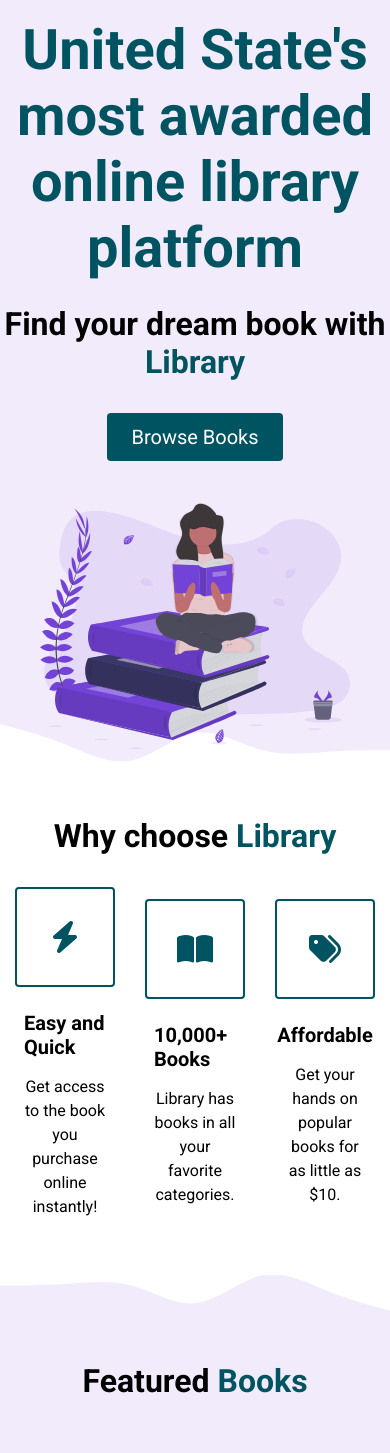
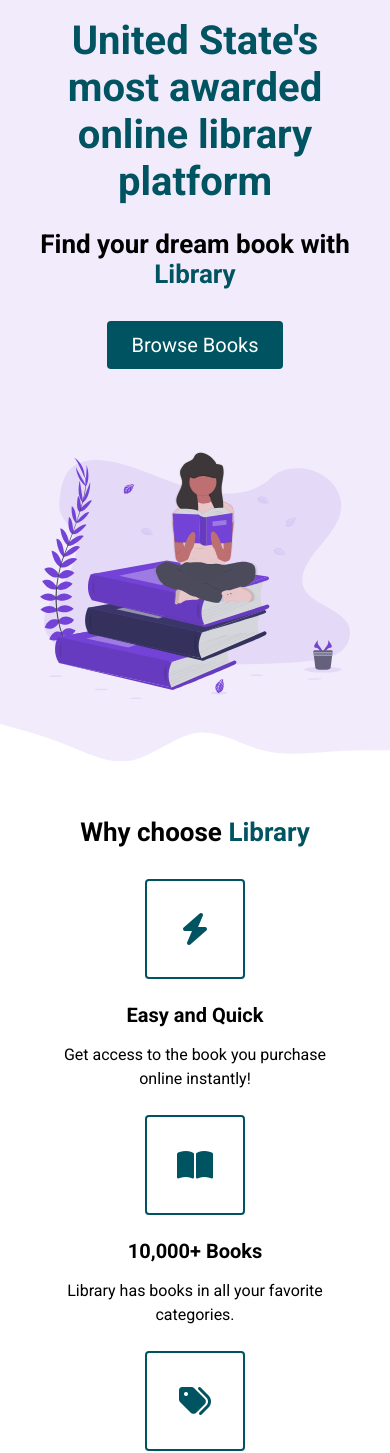
Before and after one commit to masonb03/E-Commerce, a plain HTML site: page index.html in a window 390 px wide. Shown: the part 83-1536 px from the top of the page. Drawn offline with Linux system fonts and the light colour scheme; a web font is replaced by a local one.

Commit message:
Refactor navigation menu and enhance header responsiveness with styling adjustments

```diff
--- a/index.html
+++ b/index.html
@@ -31,7 +31,7 @@
                     <ul class="menu__links">
                         <li class="menu__list"><a href="#" class="menu__link" onClick="closeMenu()">Home</a></li>
                         <li class="menu__list"><a href="#features" class="menu__link" onClick="closeMenu()">Books</a></li>
-                        <li class="menu__list"><a href="#" class="menu__link no-cursor" onClick="closeMenu()">Contact</a></li>
+                        <li class="menu__list"><a class="menu__link no-cursor" onClick="closeMenu()">Contact</a></li>
                     </ul>
                 </div>
             </div>
--- a/styles.css
+++ b/styles.css
@@ -185,7 +185,6 @@ header {
 
 
 .header__container{
-    padding-top: 20px;
     width: 100%;
     max-width: 720px;
     margin: 0 auto;
@@ -269,6 +268,7 @@ HIGHLIGHTS
 
 .highlight__wrapper {
     display: flex;
+    flex-wrap: wrap;
 }
 
 .highlight {
@@ -276,7 +276,6 @@ HIGHLIGHTS
     width: calc(100% / 3);
     display: flex;
     align-items: center;
-    justify-content: center;
     flex-direction: column;
 }
 
@@ -301,6 +300,7 @@ HIGHLIGHTS
 .highlight__subtitle {
     font-size: 20px;
     margin-bottom: 16px;
+    text-align: center;
 }
 
 /*
@@ -403,12 +403,46 @@ FOOTER
     padding: 0 8px;
  }
 
+ /* Small phones, tablets, large smartphones */
+ @media (max-width: 760px) {
+    .header__description {
+        padding: 0 24px;
+    }
+
+
+    h1 {
+        font-size: 40px
+    }
+
+    h2 {
+        font-size: 26px;
+    }
+
+    button {
+        font-size: 18px;
+    }
+
+    .book {
+        width: 50%;
+    }
+ }
+
+
+ /* Small phones, large smartphones */
  @media (max-width: 550px) {
+    .btn__menu{
+        display: block;
+    }
+
     .nav__links {
         display: none;
     }
 
-    .btn__menu{
-        display: block;
+    .highlight {
+        width: 100%;
+    }
+
+    .highlight:not(:last-child) {
+        margin-bottom: 24px;
     }
  }
```
